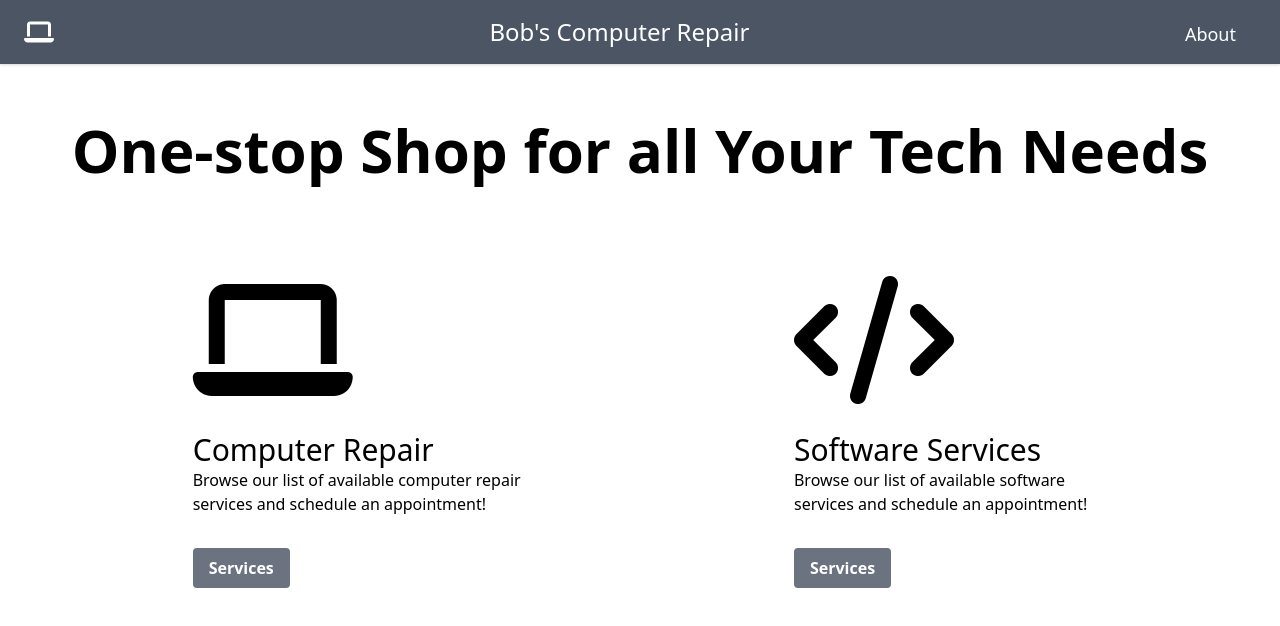
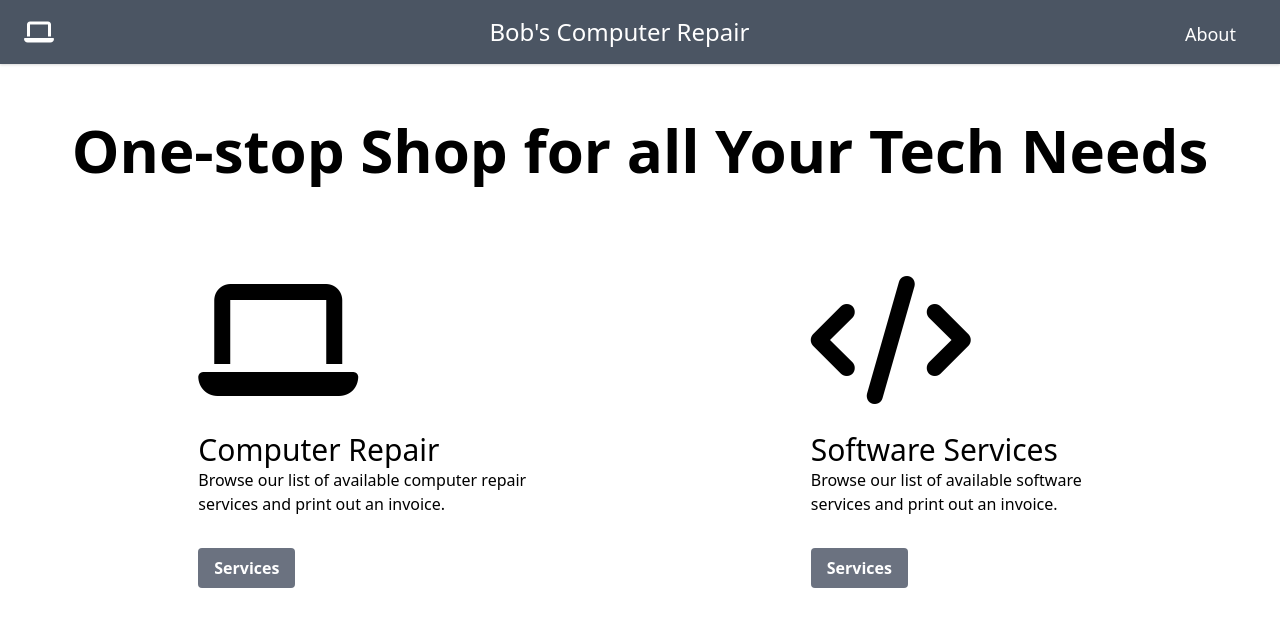
Before and after one commit to joneskj55/bobs-computer-repair, an Angular app: page / in a window 1280 px wide. Shown: the top 626 px of the page. Built offline with nearby package versions, Linux system fonts and the light colour scheme.

Commit message:
change landing page verbiage

```diff
--- a/src/app/home/home.component.html
+++ b/src/app/home/home.component.html
@@ -32,7 +32,7 @@
           <span class="mb-2"
             ><p>
               Browse our list of available computer repair<br />
-              services and schedule an appointment!
+              services and print out an invoice.
             </p></span
           ><br />
           <span class="mb-10">
@@ -61,7 +61,7 @@
           <span class="mb-2"
             ><p>
               Browse our list of available software<br />
-              services and schedule an appointment!
+              services and print out an invoice.
             </p></span
           ><br />
           <span class="mb-10">
```
